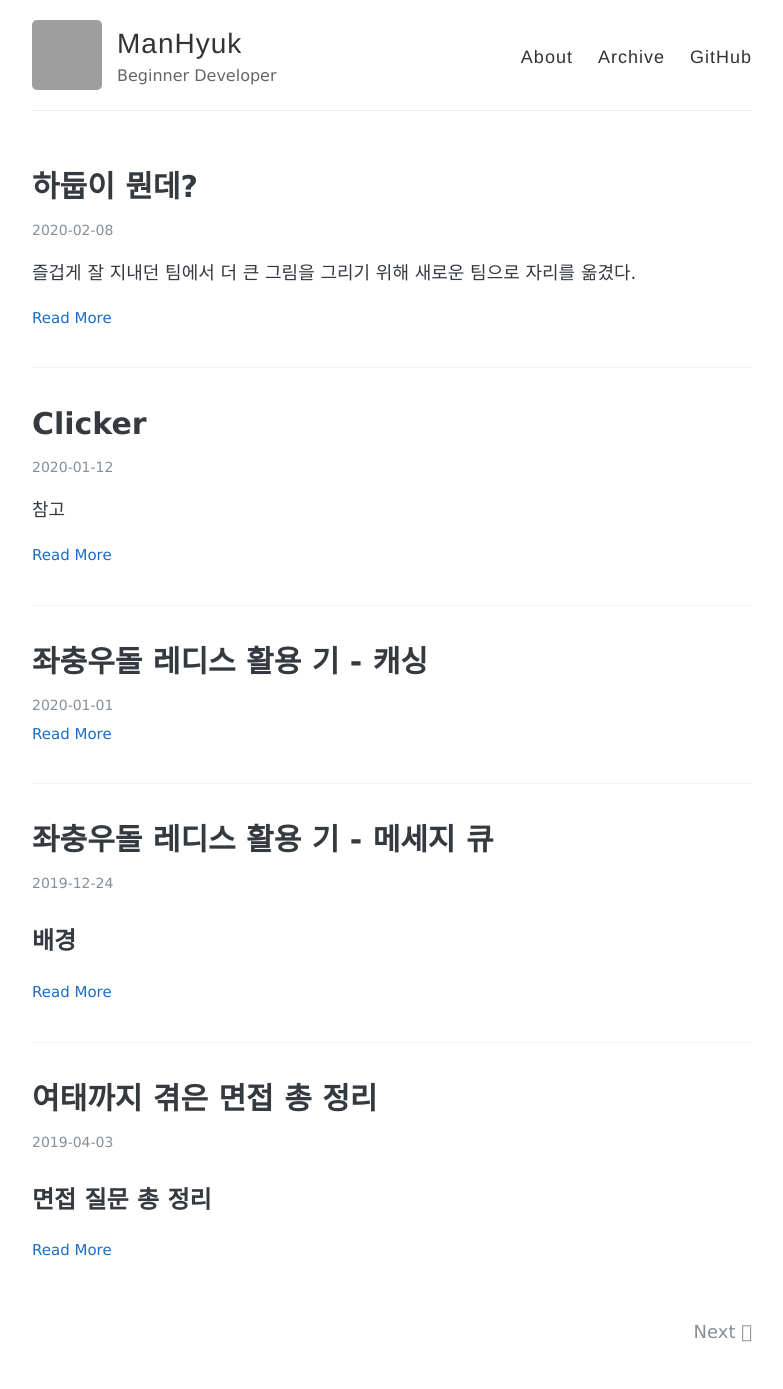
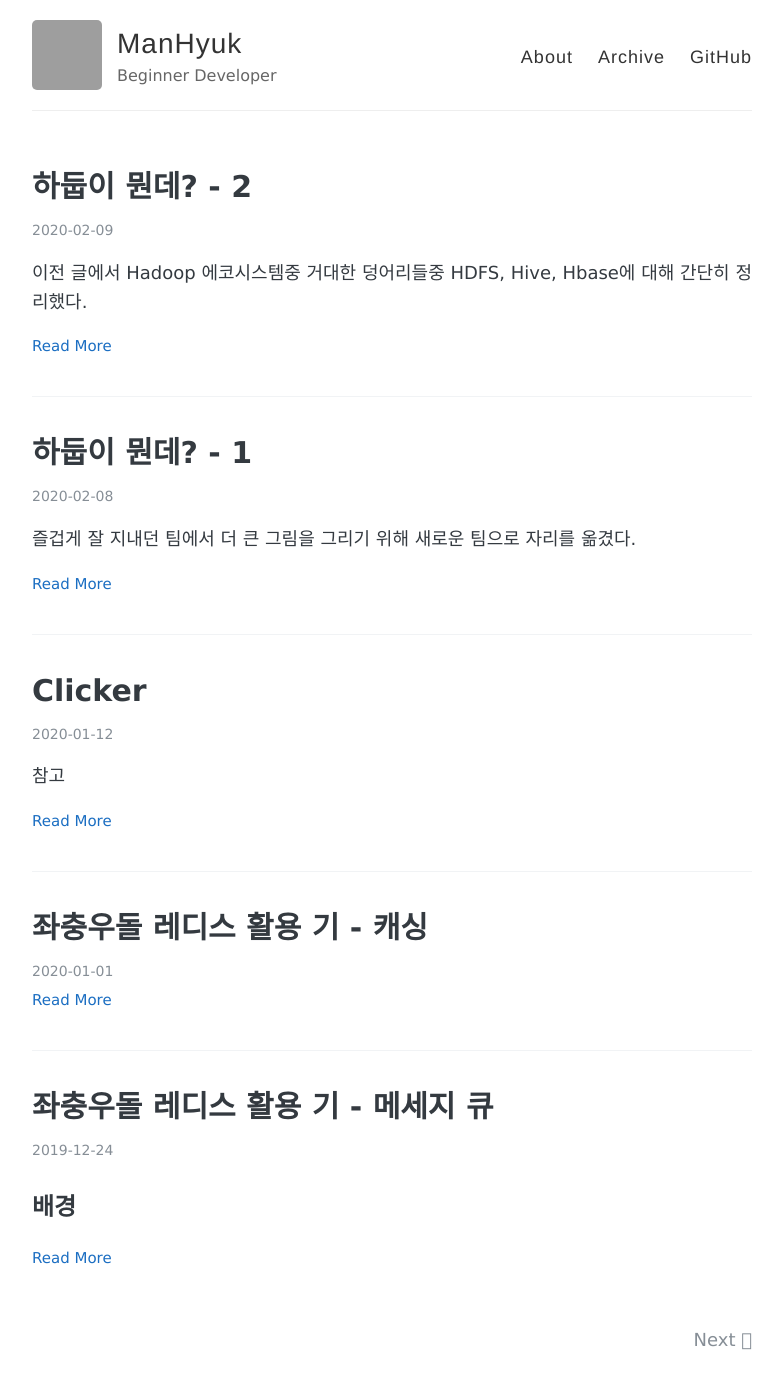
Before and after one commit to ManHyuk/ManHyuk.github.io, a Jekyll site: the page built from index.html, in a window 1280 px wide and 1400 px high. Shown: the top 1389 px of the window, without its empty margins (248-1031 px from the left). Built offline with Jekyll 4.4.1, drawn with Linux system fonts in a browser that asks for light colours; the list of posts is cut into pages by our own code; some of the changed lines change nothing that is shown; grey boxes are pictures that could not be loaded.

Commit message:
add hadoop2

```diff
--- a/_posts/2020-02-08-hadoop-1.md
+++ b/_posts/2020-02-08-hadoop-1.md
@@ -1,6 +1,6 @@
 ---
 layout: post
-title: "하둡이 뭔데?"
+title: "하둡이 뭔데? - 1"
 comments: true
 description: ""
 keywords: ""
@@ -198,16 +198,13 @@ HBase는 ad-hoc 분석에 적합하지 않고, 큰 어플리케이션의 파트
 
 하지만 아직 끝난게 아니다!
 
-- Hadoop
-- HDFS
-- OwFS
-- Hive
-- Hbase
+- ~~Hadoop~~
+- ~~HDFS~~
+- ~~Hive~~
+- ~~Hbase~~
 - Spark
 - Presto
 - Yanagishima
-- C3
-- Cuve
 - Zeppelin
 - Hue
 - Kafka
--- /dev/null
+++ b/_posts/2020-02-09-hadoop-2.md
@@ -0,0 +1,123 @@
+---
+layout: post
+title: "하둡이 뭔데? - 2"
+comments: true
+description: ""
+keywords: ""
+---
+
+
+
+이전 글에서 Hadoop 에코시스템중 거대한 덩어리들중 HDFS, Hive, Hbase에 대해 간단히 정리했다.
+
+이번 글에서는 크게
+
+\- Spark
+
+\- Presto
+
+\- Yanagishima
+
+\- Zeppelin
+
+\- Hue
+
+\- Kafka
+
+\- Storm
+
+
+
+이렇게 정리해볼 생각이다.
+
+
+
+
+
+---
+
+
+
+
+
+#### Spark
+
+스파크는 오픈소스 분산 쿼리 및 처리 엔진이다. 스파크는 유연성과 맵리듀스에 대한 확장성을 훨씬 빠른 속도로 제공한다.
+
+
+
+데이터가 메모리에 저장되어 있을 때는 하둡보다 100배 빠르며, 디스크에 저장되어있을때는 10배 빠르다.
+
+
+
+스파크는 데이터를 읽고, 변형하고, 합계를 낼 수 있으며, 복잡한 통계 모델들을 쉽게 학습하고 배포할 수 있다. 스파크 API는 자바, 스칼라, 파이썬, R, SQL을 이용해 접근할 수 있다. 애플리케이션을 빌드하는데 쓰일 수 있고, 여러 애플리케이션을 라이브러리로 묶어서 클러스터에 배포할 수도 있으며 파이썬 노트북을 통해(예를 들어 주피터, Spark-Notebook, Apache Zepplin) 대화식으로 빠른 분석을 수행할 수 있다.
+
+
+
+#### Hive Vs Spark
+
+Hive에서는 SQL을 이용하여 할 수 있는 데이터 처리는 할 수 있지만 그 이상의 일은 어렵다.
+
+예를 들면 Hive에서의 질의 결과를 MySQL과 같은 관계형 데이터베이스에 저장하기 위해서는 Sqoop과 같은 툴들의 도움을 받아야 한다. 하지만 Spark를 사용할 경우 결과를 여러 관계형 데이터베이스에 직접 **Write** 할 수 있다.
+
+그렇다고 Hive와 Spark를 완전히 분리하여 사용하는건 아니다. Hive에 선언해둔 데이터 카탈로그는 Spark에서 HiveContext를 통해 이용할 수 있다. 예를 들면 View를 Spark에서 이용함으로서 Spark 애플리케이션을 개발할 때 데이터 카탈로그와 관련된 코드를 작성하지 않을 수 있다.
+
+
+
+
+
+#### Zeppelin
+
+쉽게 생각하면 Jupyter와 비슷하다. 다만, 코드 실행 결과보다 여러 가지 시스템에 대한 질의 결과를 보여주는데 더 초점이 맞춰져 있다.
+
+엄밀히 말하면 Zeppelin에서는 여러가지 시스템에 대한 실행 결과를 얻기 위해 중간 객체로 Interpreter라는 것이 존재하는데, JDBC interpreter를 통한 JDBC 질의 결과, Spark interpreter를 통한 Spark 코드 실행 및 질의 결과를 볼 수 있다.
+
+그리고 질의 결과를 그래프 같은 것으로 시각화하여 보여주기 용이하다. cron 사용 가능
+
+
+
+#### Presto
+
+인메모리 기반 / 제플린보다 빠르다
+
+Presto는 페이스북이 개발한 대화형 질의를 처리하기 위한 분산 쿼리 엔진이다. 메모리 기반으로 데이터를 처리하며, 다양한 데이터 저장소에 저장된 데이터를 SQL로 처리할 수 있다. 특정 질의 경우 하이브 대비 10배 정도 빠른 성능을 보여준다.
+
+
+
+#### Hue
+
+Hue (Hadoop user enviroment, 하둡 사용자 환경)은 Apache Hadoop과 함께 사용하는 오픈 소스 웹 기반 Gui다.
+
+Hue에서는 Hive및 Pig 편집기와 같은 애플리케이션을 사용하면 클러스터에 로그인하여 각 애플리케이션 쉘을 사용할 필요가 없다.
+
+
+
+#### Hbase
+
+Hadoop의 HDFS위에 만들어진 분산 컬럼 기반의 데이터베이스이다.
+
+HDFS의 데이터에 대한 실시간 임의 읽기/쓰기 기능을 제공한다.
+
+사용자는 Hbase나 HDFS에 직접 데이터를 저장할 수 있고, 사용자는 데이터를 읽고 접근하는 것은 Hbase를 통한 임의접근을 이용한다.
+
+NoSQL로 사용되나봄
+
+
+
+
+
+#### Kafka
+
+카프카(Kafka)는 데이터 스트림을 실시간으로 관리하기 위한 분산 메세징 시스템이다.
+
+Publish - Subscribe 모델로 구성되어 있으며, 데이터 손실을 막기 위해 디스크에 데이터를 저장한다.
+
+파티셔닝을 지원하기 때문에 다수의 카프카 서버에서 메세지를 분산 처리할 수 있으며, 시스템 안정성을 위해 로드밸런싱과 내고장성을 보장한다.
+
+
+
+---
+
+출처: https://12bme.tistory.com/305 [길은 가면, 뒤에 있다.]
+
+출처: https://blrunner.tistory.com/99 [BLRUNNER.COM]
```
